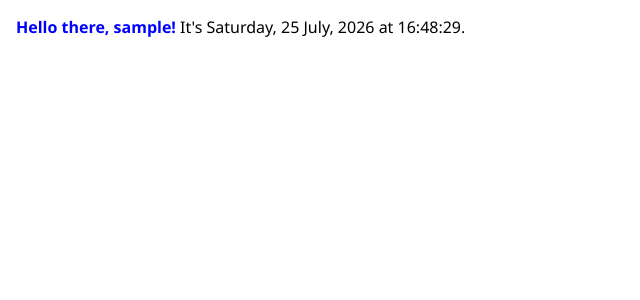
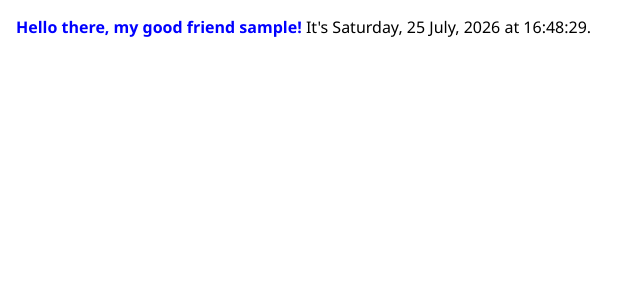
Before and after one commit to nkmile64/hello_flask, a Flask app: a page that uses hello_app/templates/hello_there.html in a window 1280 px wide. Shown: the top 300 px of the page, without its empty margins (0-640 px from the left). Run offline with Flask 3, Linux system fonts and the light colour scheme.

Commit message:
Update hello_there.html

```diff
--- a/hello_app/templates/hello_there.html
+++ b/hello_app/templates/hello_there.html
@@ -10,9 +10,9 @@
 
 <body>
     {% if name %}
-    <span class="message">Hello there, {{ name }}!</span> It's {{ date.strftime("%A, %d %B, %Y at %X") }}.
+    <span class="message">Hello there, my good friend {{ name }}!</span> It's {{ date.strftime("%A, %d %B, %Y at %X") }}.
     {% else %}
-    <span class="message">What's your name? Provide it after /hello/ in the URL.</span>
+    <span class="message">What's your name? Provide it after /hello/ in the URL text box.</span>
     {% endif %}
 </body>
 
```
